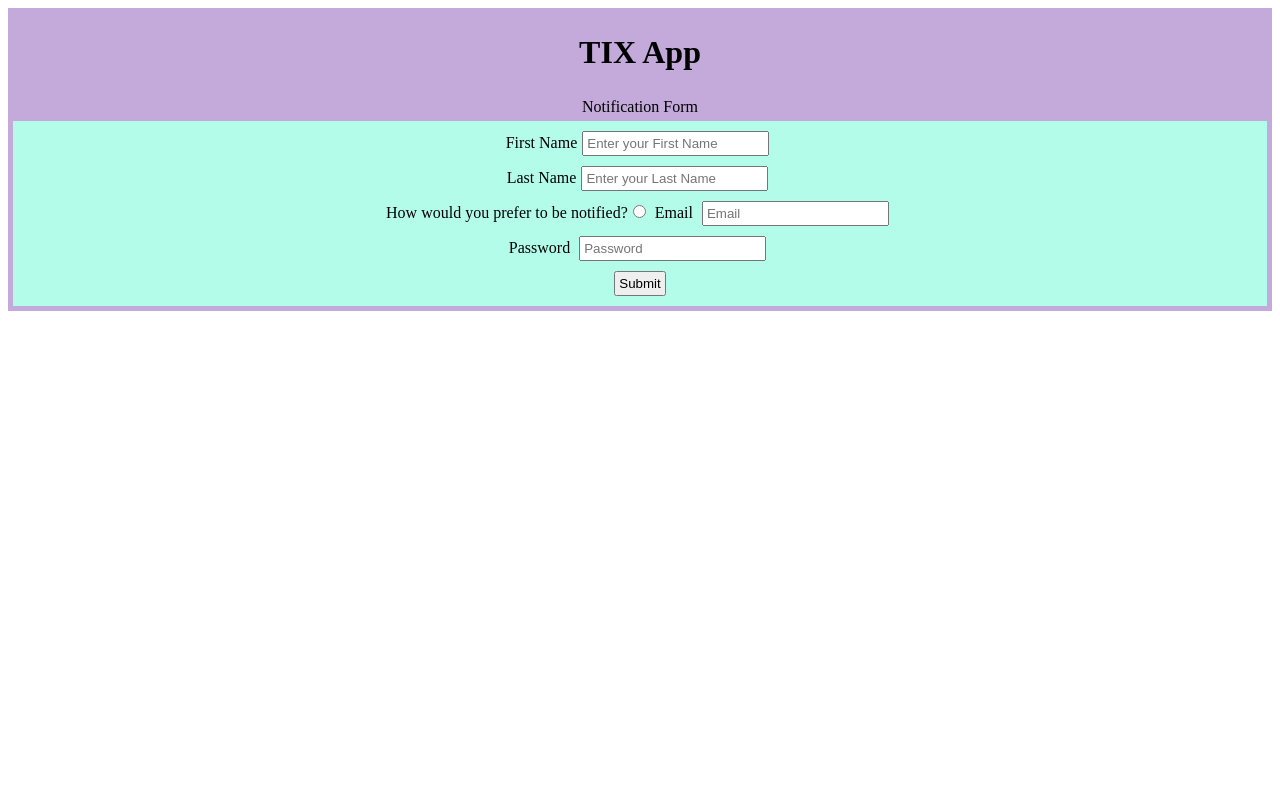
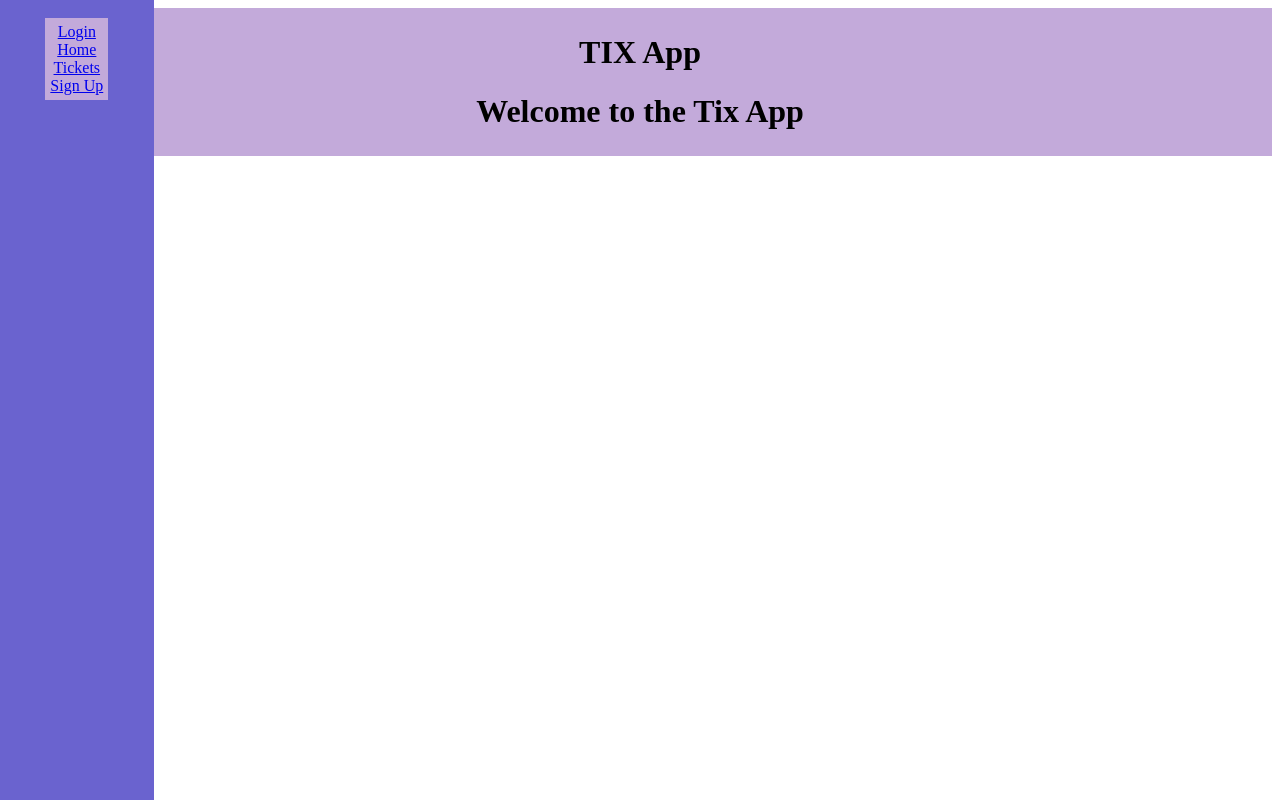
Before and after one commit to JetechNY/tix, a React (Create React App) app: page / in a window 1280 px wide. Built offline with nearby package versions, Linux system fonts and the light colour scheme.

Commit message:
Login/sign up + tickets

```diff
--- a/src/App.js
+++ b/src/App.js
@@ -1,8 +1,12 @@
+import React, { useEffect, useState } from "react";
+import Form from "./import/Form";
+import Login from "./import/Login";
+import NavBar from "./import/NavBar";
+import Home from "./import/Home";
+import Tickets from "./import/Tickets";
+import { BrowserRouter as Router, Switch, Route } from "react-router-dom";
 
-import React, { useEffect, useState } from "react";
-import Form from "./import/Form"
 function App() {
-
   // useEffect(() =>{
   //   fetch('http://localhost:52671/users', {
   //     method: 'GET',
@@ -21,12 +25,28 @@ function App() {
   // }, [])
 
   return (
+    <Router>
+      <NavBar />
       <div className="App">
         <header className="App-header">
-        <h1> TIX App</h1>
-        <Form/>
+          <h1>TIX App</h1>
+          <Switch>
+            <Route path="/signup">
+              <Form />
+            </Route>
+            <Route path="/login">
+              <Login />
+            </Route>
+            <Route exact path="/">
+              <Home />
+            </Route>
+            <Route exact path="/tickets">
+              <Tickets />
+            </Route>
+          </Switch>
         </header>
       </div>
+    </Router>
   );
 }
 
--- a/src/import/Form.css
+++ b/src/import/Form.css
@@ -23,6 +23,23 @@ header{
   padding: 5px;
 }
 
+.navbar {
+  display: flex;
+  align-items: top;
+  justify-content: space-evenly;
+  height: 100%;
+  width: 12%;
+  position: fixed;
+  float: left;
+  top: 0;
+  bottom: 0;
+  left: 0;
+  background-color: rgb(106, 99, 207);
+}
+.navbar-links{
+  margin-top: 18px;
+}
+
 .register-form p {
   font-size: 0.8rem;
   margin-top: 0.5rem;
--- a/src/import/Form.js
+++ b/src/import/Form.js
@@ -18,3 +18,5 @@ const Form = () => {
 };
 
 export default Form;
+
+//consolidate Form components
--- a/src/import/FormSubmit.js
+++ b/src/import/FormSubmit.js
@@ -24,7 +24,7 @@ const FormSubmit = ({ submitForm }) => {
   return (
     <div>
       <div className="form-content">
-        <header>Notification Form</header>
+        <header>Sign Up Form</header>
         <form className="register-form" onSubmit={handleSubmit} noValidate>
           <div>
             <label htmlFor="firstname" className="form-label">
--- /dev/null
+++ b/src/import/Home.js
@@ -0,0 +1,13 @@
+import React from 'react'
+
+const Home = () => {
+  return (
+    <div>
+      <h1>
+      Welcome to the Tix App
+      </h1>
+    </div>
+  )
+}
+
+export default Home
--- /dev/null
+++ b/src/import/Login.js
@@ -0,0 +1,71 @@
+import React, { useEffect, useState } from "react";
+import validate from "./validateInfo";
+import useForm from "./useForm";
+import "./Form.css";
+
+//work on formdata - form submit on login & login route
+const FormSubmit = ({ submitForm }) => {
+  const { handleChange, handleSubmit, values, errors } = useForm(
+    submitForm,
+    validate
+  );
+
+  // const [supervisor, setSupervisor] = useState({
+  //   supList: [],
+  // });
+
+  // useEffect(() => {
+  //   fetch("https://6099a4760f5a13001721985c.mockapi.io/api/supervisors")
+  //     .then((response) => response.json())
+  //     .then((data) => {
+  //       setSupervisor({ supList: data.results });
+  //     });
+  // }, []);
+
+  return (
+    <div>
+      <div className="form-content">
+        <header>Log In</header>
+        <form className="register-form" onSubmit={handleSubmit} noValidate>
+          <div>
+            <label htmlFor="email"> Email </label>
+            <input
+              id="email"
+              type="email"
+              className="form-field"
+              placeholder="Email"
+              name="email"
+              value={values.email}
+              onChange={handleChange}
+            />
+            {errors.email && <p>{errors.email}</p>}
+          </div>
+          <div>
+            <label htmlFor="password"> Password </label>
+            <input
+              id="password"
+              type="password"
+              value={values.password}
+              onChange={handleChange}
+              className="form-field"
+              placeholder="Password"
+              name="password"
+            />
+            {errors.password && <p>{errors.password}</p>}
+          </div>
+
+          {/* //validate password field*/}
+
+
+          <div>
+            <button className="form-field" type="submit">
+              Submit
+            </button>
+          </div>
+        </form>
+      </div>
+    </div>
+  );
+};
+
+export default FormSubmit;
--- /dev/null
+++ b/src/import/NavBar.js
@@ -0,0 +1,28 @@
+import React from "react";
+// import { NavDropdown, Nav, Navbar } from "react-bootstrap";
+import { NavLink, useHistory } from "react-router-dom";
+// import Dropdown from "./Dropdown"
+
+function NavBar() {
+  const history = useHistory();
+
+  return (
+    <div className="navbar" id="navbar">
+      <span className="navbar-links">
+        <header>
+          <div>
+            <NavLink to="/login">Login</NavLink>
+            <br></br>
+            <NavLink to="/">Home</NavLink>
+            <br></br>
+            <NavLink to="/tickets">Tickets</NavLink>
+            <br></br>
+            <NavLink to="/signup">Sign Up</NavLink>
+          </div>
+        </header>
+      </span>
+    </div>
+  );
+}
+
+export default NavBar;
--- /dev/null
+++ b/src/import/Tickets.js
@@ -0,0 +1,13 @@
+import React from 'react'
+
+const Tickets = () => {
+  return (
+    <div>
+      <h3>
+        "My Tickets"
+      </h3>
+    </div>
+  )
+}
+
+export default Tickets
```
Lines whose indentation alone changed are shown as unchanged.
